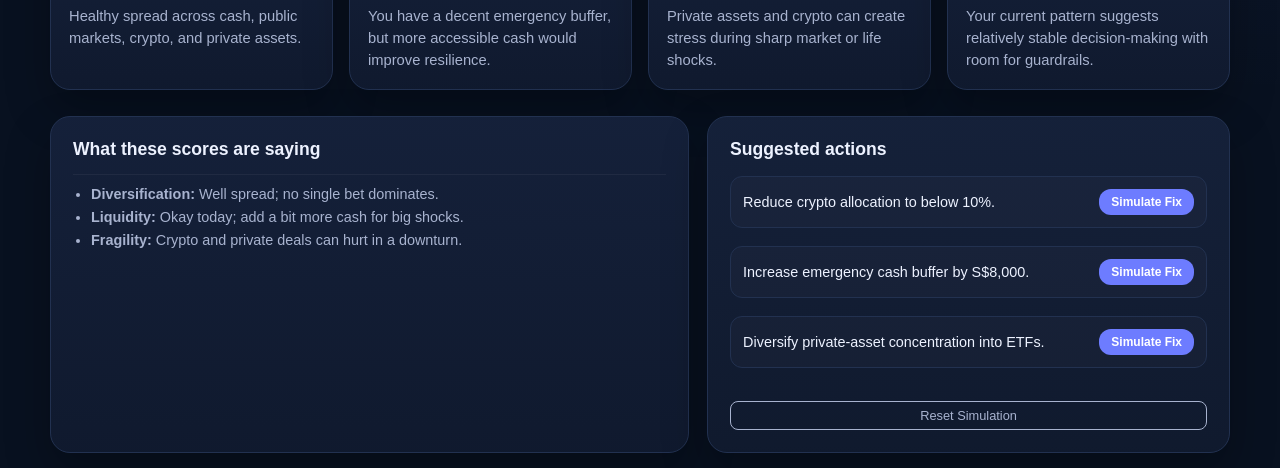
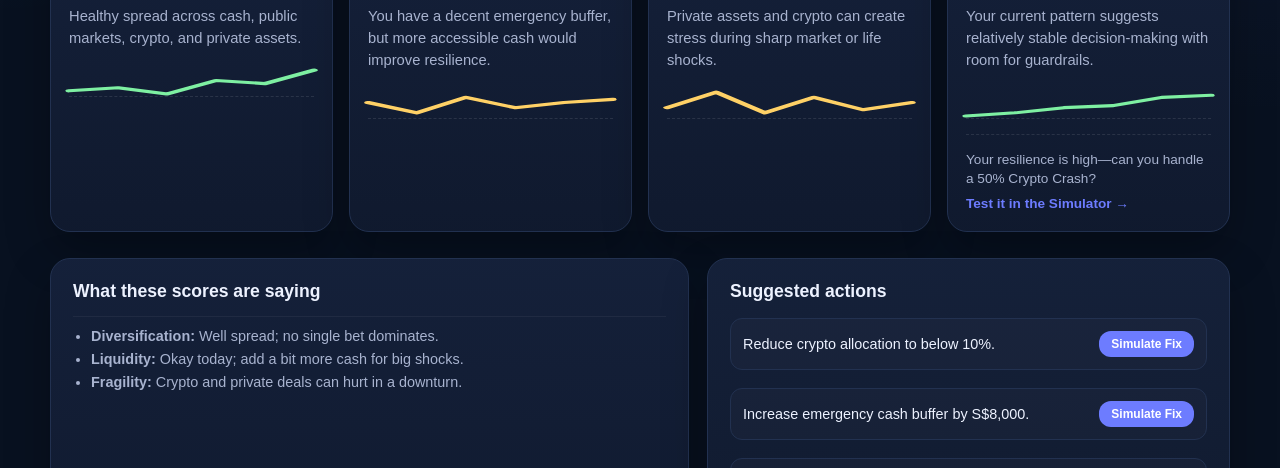
Before and after one commit to tryingtosurviven/CapitAI-2026, a website: page insights.html in a window 1280 px wide. Shown: the part 331-799 px from the top of the page. Drawn offline with Linux system fonts and the light colour scheme.

Commit message:
build a button that link to simulator page

```diff
--- a/insights.html
+++ b/insights.html
@@ -218,6 +218,27 @@ background:
   color: #fecaca;
 }
 
+/* Sparkline Styles */
+    .sparkline-box {
+      margin-top: 16px;
+      height: 32px;
+      width: 100%;
+      position: relative;
+      /* Optional: Adds a subtle baseline to show it's a chart */
+      border-bottom: 1px dashed rgba(255, 255, 255, 0.1);
+    }
+    .sparkline {
+      width: 100%;
+      height: 100%;
+      overflow: visible;
+    }
+    .sparkline polyline {
+      fill: none;
+      stroke-width: 3;
+      stroke-linecap: round;
+      stroke-linejoin: round;
+    }
+
 
     @media (max-width: 1024px) {
       .metric-grid,
@@ -293,24 +314,50 @@ background:
         <div class="card-title">Diversification score <span class="chip-good">Good</span></div>
         <div class="metric-score metric-good" id="diversification-val">81</div>
         <div class="card-note">Healthy spread across cash, public markets, crypto, and private assets.</div>
+        <div class="sparkline-box">
+          <svg class="sparkline" viewBox="0 0 100 30" preserveAspectRatio="none">
+            <polyline points="0,25 20,22 40,28 60,15 80,18 100,5" stroke="#7ef0a2"></polyline>
+          </svg>
+        </div>
       </div>
 
       <div class="card">
         <div class="card-title">Liquidity score <span class="chip-watch">Watch</span></div>
         <div class="metric-score metric-mid" id="liquidity-val">74</div>
         <div class="card-note">You have a decent emergency buffer, but more accessible cash would improve resilience.</div>
+        <div class="sparkline-box">
+          <svg class="sparkline" viewBox="0 0 100 30" preserveAspectRatio="none">
+            <polyline points="0,15 20,25 40,10 60,20 80,15 100,12" stroke="#ffd166"></polyline>
+          </svg>
+        </div>
       </div>
 
       <div class="card">
         <div class="card-title">Fragility score <span class="chip-watch">Watch</span></div>
         <div class="metric-score metric-mid" id="fragility-val">63</div>
         <div class="card-note">Private assets and crypto can create stress during sharp market or life shocks.</div>
+        <div class="sparkline-box">
+          <svg class="sparkline" viewBox="0 0 100 30" preserveAspectRatio="none">
+            <polyline points="0,20 20,5 40,25 60,10 80,22 100,15" stroke="#ffd166"></polyline>
+          </svg>
+        </div>
       </div>
 
       <div class="card">
         <div class="card-title">Behavior discipline <span class="chip-good">Good</span></div>
         <div class="metric-score metric-good" id="behavior-val">79</div>
         <div class="card-note">Your current pattern suggests relatively stable decision-making with room for guardrails.</div>
+        <div class="sparkline-box">
+          <svg class="sparkline" viewBox="0 0 100 30" preserveAspectRatio="none">
+            <polyline points="0,28 20,25 40,20 60,18 80,10 100,8" stroke="#7ef0a2"></polyline>
+          </svg>
+        </div>
+        <div style="margin-top: 15px; padding-top: 15px; border-top: 1px dashed rgba(255, 255, 255, 0.1); font-size: 0.85rem; line-height: 1.4;">
+          <span style="color: var(--muted);">Your resilience is high—can you handle a 50% Crypto Crash?</span>
+          <a href="simulator.html" style="color: var(--primary); font-weight: 600; display: inline-block; margin-top: 6px; transition: 0.2s; text-decoration: none;">
+            Test it in the Simulator &rarr;
+          </a>
+        </div>
       </div>
     </div>
 
```
